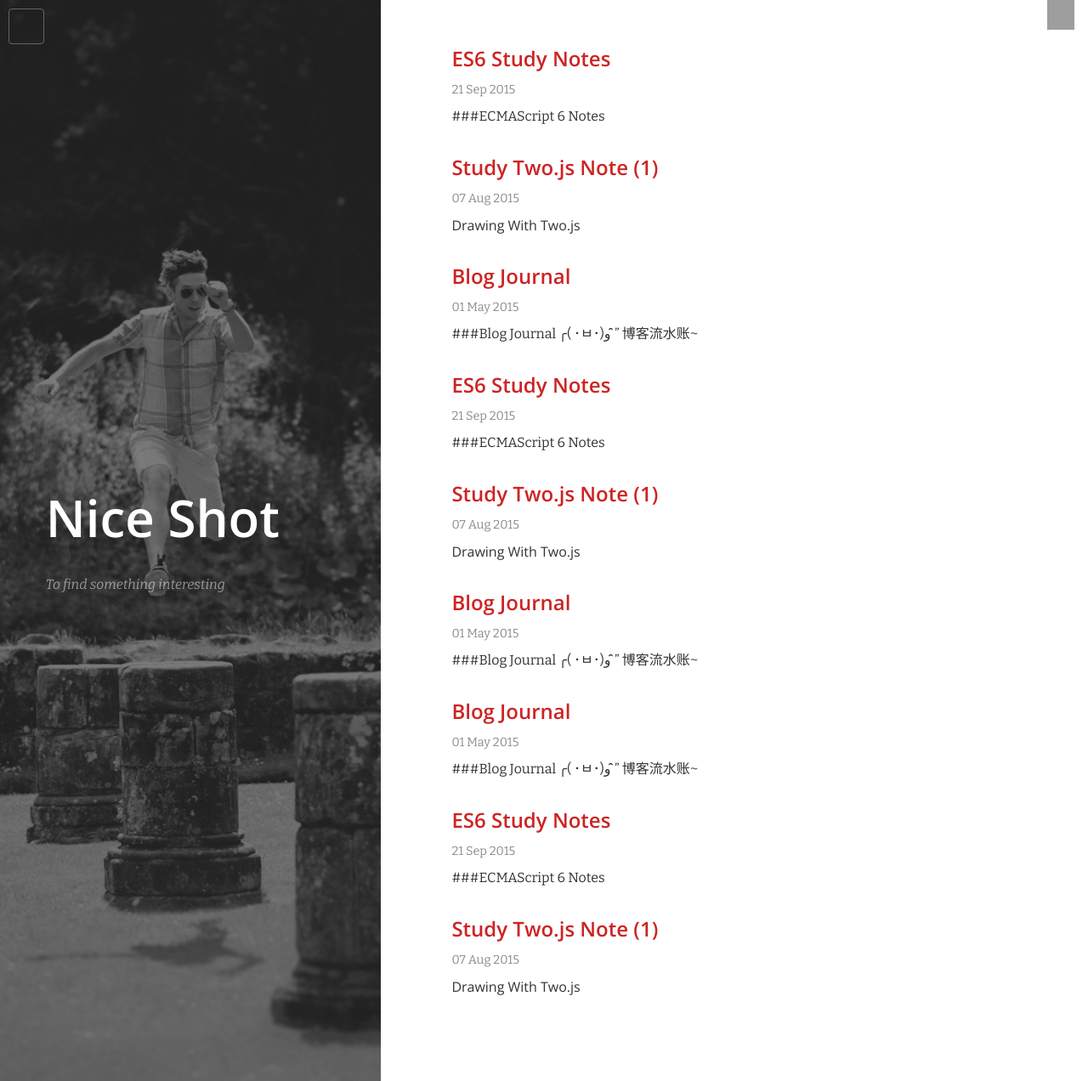
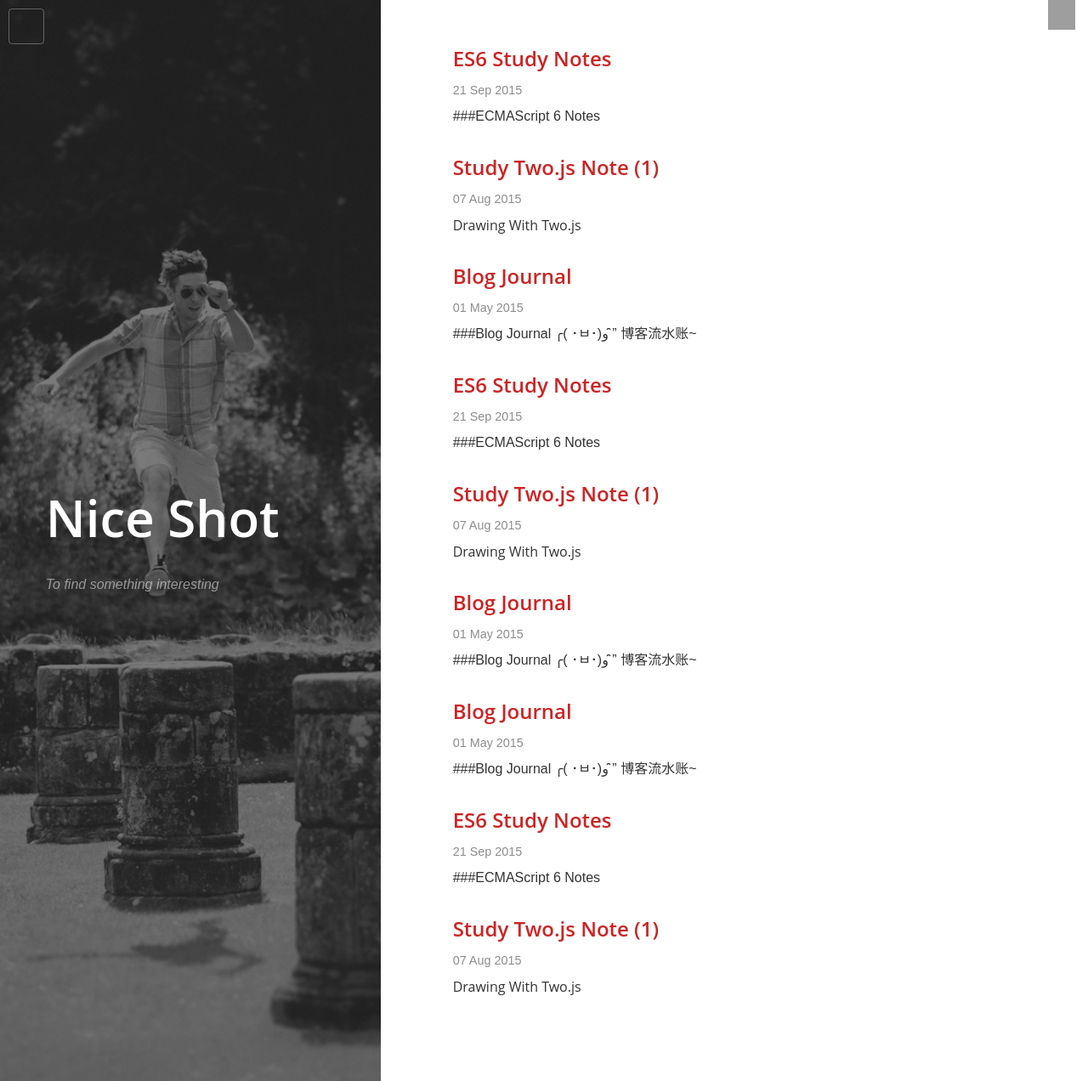
Before and after one commit to ch1oechao/ch1oechao.github.io, a Jekyll site: the page built from code/index.html, in a window 1280 px wide. Shown: the whole page at 85% size. Built offline with Jekyll 4.4.1, drawn with Linux system fonts in a browser that asks for light colours; some web fonts are replaced; the list of posts is cut into pages by our own code; a style sheet for code colours, icons or effects is not loaded; grey boxes are pictures that could not be loaded.

Commit message:
change font resource

```diff
--- a/_layouts/default.html
+++ b/_layouts/default.html
@@ -16,8 +16,8 @@
     <link rel="stylesheet" href="//libs.cncdn.cn/highlight.js/8.4/styles/tomorrow.min.css">
 
     <!-- Fonts -->
-    <link href='//fonts.googleapis.com/css?family=Bitter:400,700,400italic|Open+Sans:400italic,600italic,400,600' rel='stylesheet' type='text/css'>
-    <link href='//fonts.googleapis.com/css?family=Stalemate' rel='stylesheet' type='text/css'>
+    <link href='//fonts.useso.com/css?family=Bitter:400,700,400italic|Open+Sans:400italic,600italic,400,600' rel='stylesheet' type='text/css'>
+    <link href='//fonts.useso.com/css?family=Stalemate' rel='stylesheet' type='text/css'>
 
     <!-- Icons -->
     <!-- 16x16 -->
```
